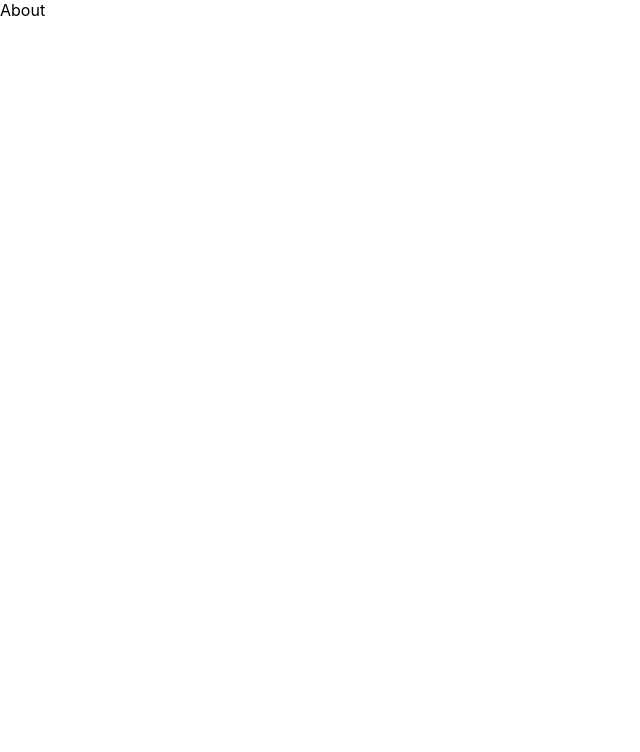
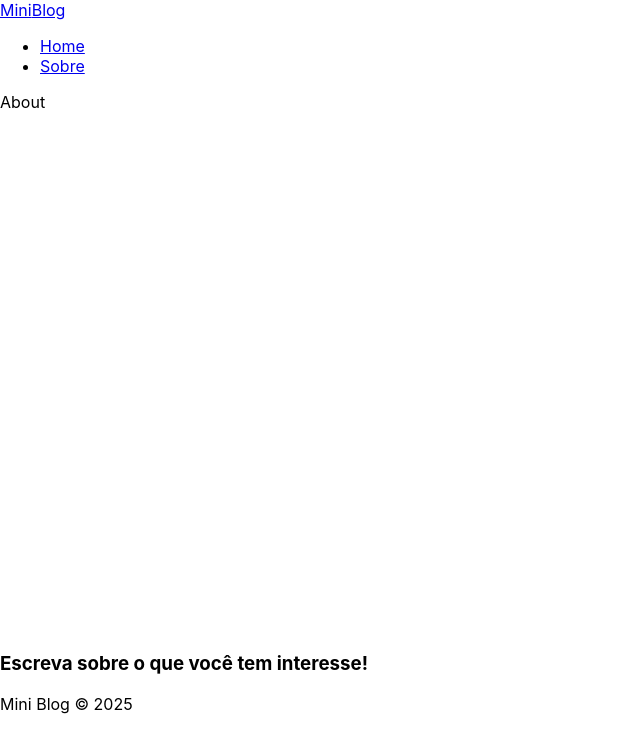
Before and after one commit to Allex-tek/miniblog, a React (Create React App) app in the folder miniblog/: page /about in a window 1280 px wide. Shown: the top 752 px of the page, without its empty margins (0-640 px from the left). Built offline with nearby package versions, Linux system fonts and the light colour scheme.

Commit message:
adicionando componentes de navbar

```diff
--- a/miniblog/src/App.js
+++ b/miniblog/src/App.js
@@ -3,17 +3,21 @@
 //pages
 import Home from "./pages/Home/Home";
 import About from "./pages/About/About";
+import Navbar from "./components/Navbar";
+import Footer from "./components/Footer";
 
 function App() {
   return (
     <div className="App">
       <BrowserRouter>
-        <div>
+        <Navbar />
+        <div className="container">
           <Routes>
             <Route path="/" element={<Home />} />
             <Route path="/about" element={<About />} />
           </Routes>
         </div>
+        <Footer />
       </BrowserRouter>
     </div>
   );
--- /dev/null
+++ b/miniblog/src/components/Footer.js
@@ -0,0 +1,12 @@
+import styles from './Footer.module.css';
+
+const Footer = () => {
+  return (
+    <footer>
+        <h3>Escreva sobre o que você tem interesse!</h3>
+        <p>Mini Blog &copy; 2025</p>
+    </footer>
+  )
+}
+
+export default Footer
--- /dev/null
+++ b/miniblog/src/components/Navbar.js
@@ -0,0 +1,24 @@
+import { NavLink } from 'react-router-dom'
+
+// CSS
+import styles from './Navbar.module.css';
+
+const Navbar = () => {
+  return (
+    <nav>
+        <NavLink to="/" >
+            Mini<span>Blog</span>
+        </NavLink>
+        <ul>
+            <li>
+                <NavLink to="/">Home</NavLink>
+            </li>
+            <li>
+                <NavLink to="/about">Sobre</NavLink>
+            </li>
+        </ul>
+    </nav>
+  )
+}
+
+export default Navbar
```
Also changed, not shown: miniblog/src/components/Footer.module.css (added), miniblog/src/components/Navbar.module.css (added).
